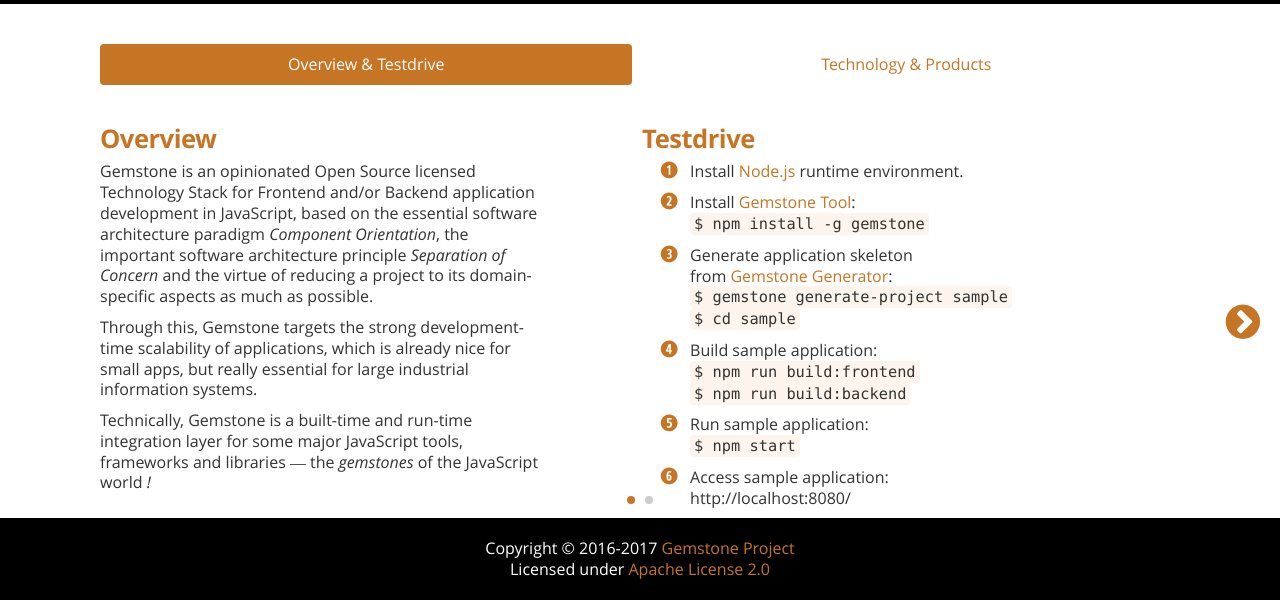
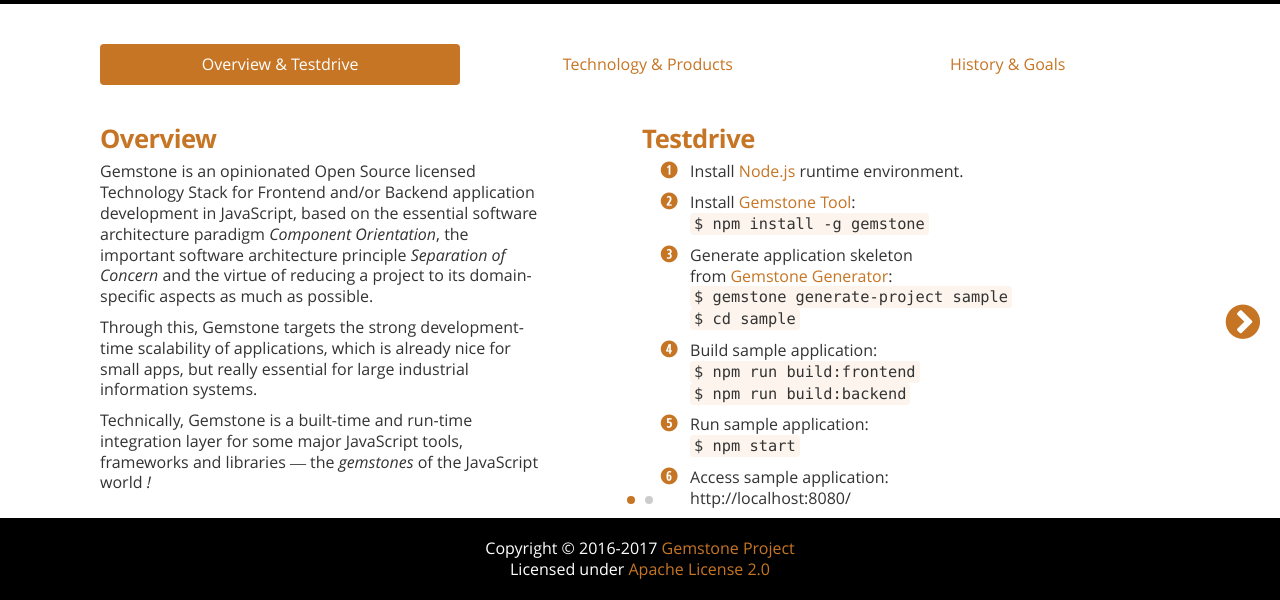
Before and after one commit to gemstonejs/gemstone-website, a website: page index.html in a window 1280 px wide. Shown: the part 408-1008 px from the top of the page. Drawn offline with Linux system fonts and the light colour scheme.

Commit message:
more details

```diff
--- a/index.html
+++ b/index.html
@@ -37,6 +37,7 @@
                 <ul class="nav nav-pills nav-justified">
                     <li role="presentation" class="select-button active"><a href="#overview-testdrive">Overview &amp; Testdrive</a></li>
                     <li role="presentation" class="select-button"><a href="#technology-products">Technology &amp; Products</a></li>
+                    <li role="presentation" class="select-button"><a href="#history-goals">History &amp; Goals</a></li>
                     <!--
                     <li role="presentation" class="select-button"><a href="#skeleton-examples">Skeleton &amp; Examples</a></li>
                     <li role="presentation" class="select-button"><a href="#documentation-community">Documentation &amp; Community</a></li>
@@ -163,6 +164,36 @@
                             </div>
                         </div>
                         <!--
+                        <div class="swiper-slide slide2" data-hash="history-goals">
+                            <div class="g-row" style="width: 100%;">
+                                <div class="g-col-5-12">
+                                    <div class="headline">History</div>
+                                    <p>
+                                        The roots of the Gemstone project are at the essential software architecture paradigm
+                                        <i>Component Orientation</i> and the corresponding JavaScript framework
+                                        <a href="https://componentjs.com/">ComponentJS</a>, developed
+                                        for HTML5 Single-Page-Apps in 2009 to 2017 by
+                                        <a href="http://engelschall.com/">Ralf S. Engelschall</a> in the course
+                                        of his <a href="http://architecturedissertation.com/">doctoral project</a>
+                                        on the <i>Hierarchical User Interface Component Architecture (HUICA)</i>.
+                                    </p>
+                                    <p>
+                                        As a single framework, like ComponentJS, in practice is never enough and instead an entire
+                                        technology stack is needed, a usually noticable effort
+                                        is required for integration the best libraries, frameworks and tools again and again.
+                                        This integration effort costs time and money and especially
+                                        is a burden in every IT project. Gemstone reduces this burden by
+                                        providing a pre-integrated solution of those libraries, frameworks and tools while
+                                        still being easily extendable.
+                                    </p>
+                                </div>
+                                <div class="g-off-1-12 g-col-5-12">
+                                    <div class="headline">Goals</div>
+                                    <p>
+                                    </p>
+                                </div>
+                            </div>
+                        </div>
                         <div class="swiper-slide slide3" data-hash="skeleton-examples">
                             <div class="g-row" style="width: 100%;">
                                 <div class="g-col-6-12">
```
